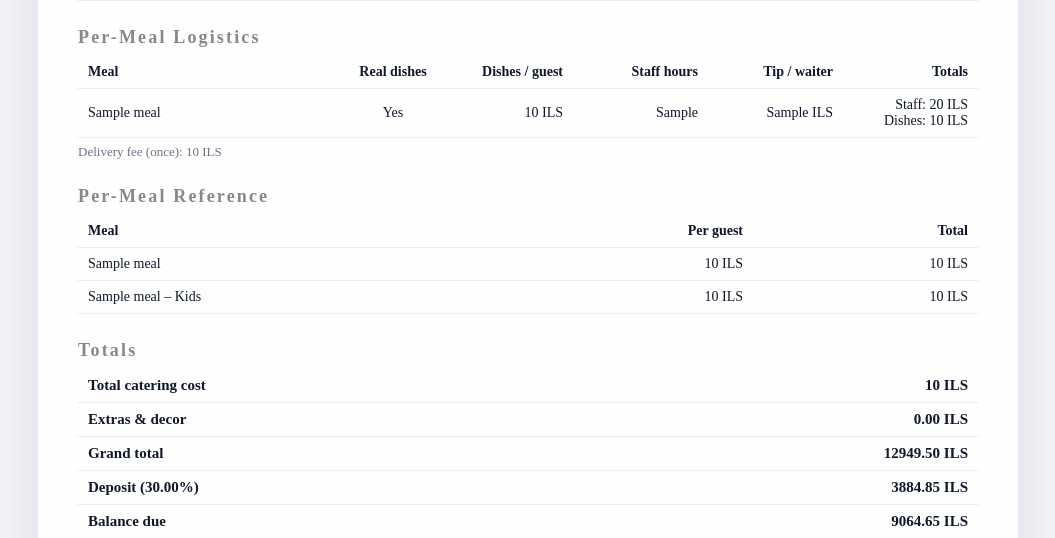
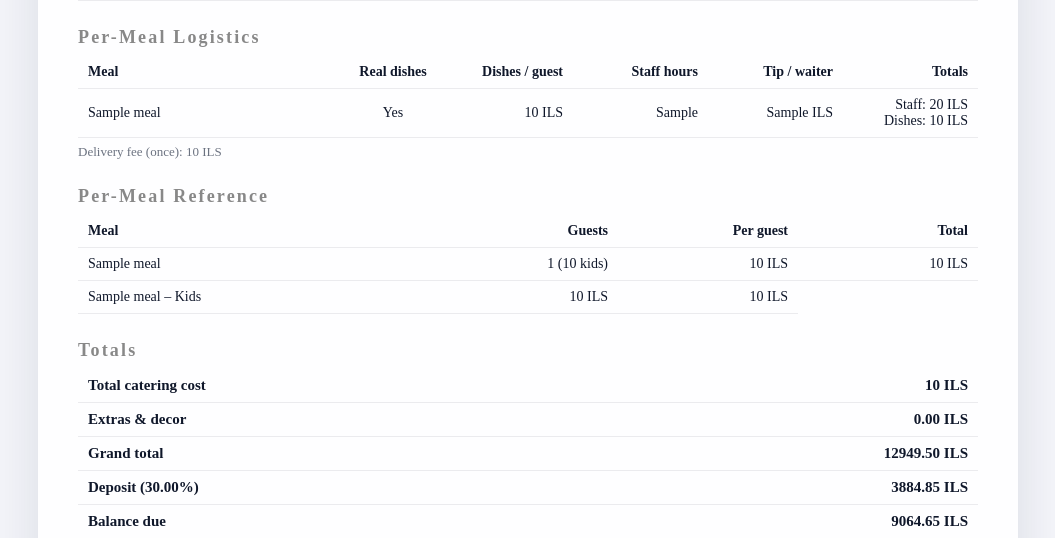
Before and after one commit to joeapter/CaterBasePro, a Django app: template client_estimates/templates/admin/estimate_print.html in a window 1280 px wide. Shown: the part 1080-1618 px from the top of the page, without its empty margins (112-1167 px from the left). Run offline with Django 4.2, Linux system fonts and the light colour scheme; data comes from the database, SQL or seed files in the repository; tables that the repository leaves empty hold one stand-in row (values such as "Sample post"); the template is opened without the code that fills it: values that come from a table or form of the project are taken from there, most other values are stand-ins (such as "Sample title", 1, 10 or a date in 2020); grey boxes marked "Sample" are stand-in pictures.

Commit message:
Show per-meal guest counts in admin summary and PDF

```diff
--- a/client_estimates/models.py
+++ b/client_estimates/models.py
@@ -856,6 +856,8 @@
                     "price_per_child": (price_pp_kids * rate).quantize(Decimal("0.01")),
                     "total": (price_pp * meal_guest_count * rate).quantize(Decimal("0.01")),
                     "kids_total": (price_pp_kids * meal_guest_kids * rate).quantize(Decimal("0.01")),
+                    "guest_count": meal_guest_count,
+                    "guest_count_kids": meal_guest_kids,
                 }
             )
         return sections
--- a/client_estimates/templates/admin/estimate_print.html
+++ b/client_estimates/templates/admin/estimate_print.html
@@ -525,15 +525,22 @@
             <table class="summary-table">
                 <thead>
                     <tr>
-                        <th style="text-align:left; width:50%;">{% translate 'Meal' %}</th>
-                        <th style="text-align:right; width:25%;">{% translate 'Per guest' %}</th>
-                        <th style="text-align:right; width:25%;">{% translate 'Total' %}</th>
+                        <th style="text-align:left; width:40%;">{% translate 'Meal' %}</th>
+                        <th style="text-align:right; width:20%;">{% translate 'Guests' %}</th>
+                        <th style="text-align:right; width:20%;">{% translate 'Per guest' %}</th>
+                        <th style="text-align:right; width:20%;">{% translate 'Total' %}</th>
                     </tr>
                 </thead>
                 <tbody>
                     {% for meal in meal_sections %}
                         <tr>
                             <td style="text-align:left;">{{ meal.name }}</td>
+                            <td style="text-align:right;">
+                                {{ meal.guest_count|default_if_none:0 }}
+                                {% if meal.guest_count_kids %}
+                                    ({{ meal.guest_count_kids }} {% translate 'kids' %})
+                                {% endif %}
+                            </td>
                             <td style="text-align:right;">{{ meal.price_per_guest }} {{ estimate.currency }}</td>
                             <td style="text-align:right;">{{ meal.total }} {{ estimate.currency }}</td>
                         </tr>
```
Also changed, not shown: client_estimates/templates/admin/partials/estimate_summary_helpers.html (+7 -0 lines).
